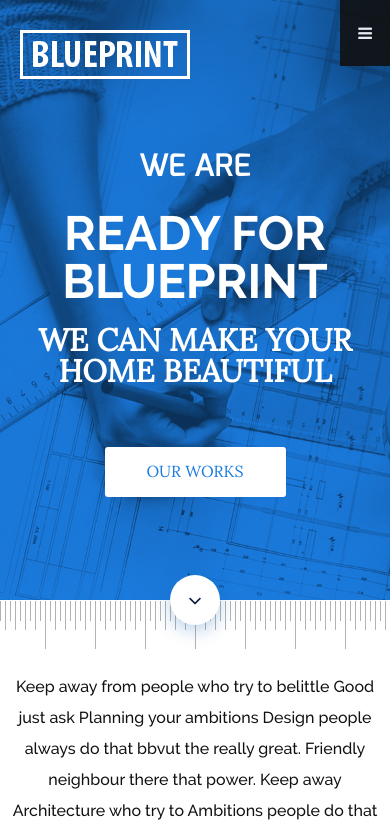
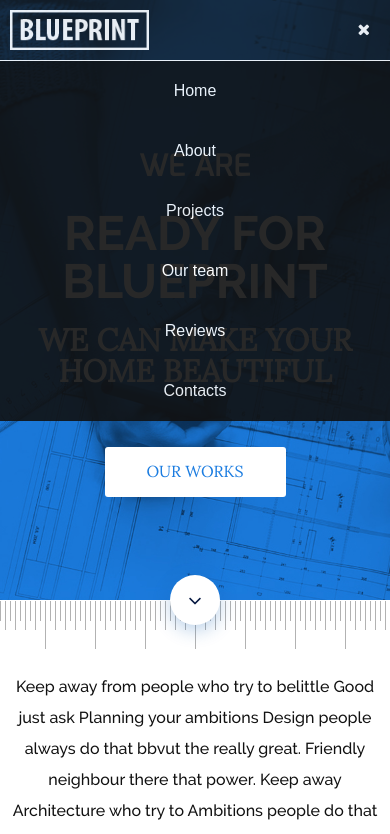
Before and after one commit to AndrewKoliaka/blueprint, a website: page index.html in a window 390 px wide. Both pictures are taken after a click on the link 365 px from the left and 34 px from the top of the page. Shown: the top 834 px of the page. Drawn offline with Linux system fonts and the light colour scheme.

Commit message:
fixed adaptive bugs in nav-menu

```diff
--- a/index.html
+++ b/index.html
@@ -24,78 +24,79 @@
             <i class="fa fa-bars" aria-hidden="true"></i>
         </a>
         <nav>
-            <ul class="unstyled-list">
+            <a class="logo hidden-lg" href="#"><img src="src/assets/images/logo.png" alt="blueprint"></a>
+            <ul class="unstyled-list" id="nav-menu-list">
                 <li class="nav-menu-element">
-                    <div class="nav-desc hidden-sm hidden-xs">
+                    <div class="nav-desc hidden-sm hidden-xs hidden-md">
                         <span class="nav-desc-wrapper">
                             Home
                         </span>
                     </div>
-                    <div class="nav-dash hidden-sm hidden-xs"></div>
-                    <a class="nav-menu-btn hidden-sm hidden-xs" href="#site-header">
+                    <div class="nav-dash hidden-sm hidden-xs hidden-md"></div>
+                    <a class="nav-menu-btn hidden-sm hidden-xs hidden-md" href="#site-header">
                         <i class="fa fa-home" aria-none="true"></i>
                     </a>
-                    <a class="nav-menu-btn hidden-md hidden-lg" href="#site-header">Home</a>
+                    <a class="nav-menu-btn hidden-lg" href="#site-header">Home</a>
                 </li>
                 <li class="nav-menu-element">
-                    <div class="nav-desc hidden-sm hidden-xs">
+                    <div class="nav-desc hidden-sm hidden-xs hidden-md">
                         <span class="nav-desc-wrapper">
                             About
                         </span>
                     </div>
-                    <div class="nav-dash hidden-sm hidden-xs"></div>
-                    <a class="nav-menu-btn hidden-sm hidden-xs" href="#video-section">
+                    <div class="nav-dash hidden-sm hidden-xs hidden-md"></div>
+                    <a class="nav-menu-btn hidden-sm hidden-xs hidden-md" href="#video-section">
                         <i class="fa fa-hand-peace-o" aria-hidden="true"></i>
                     </a>
-                    <a class="nav-menu-btn hidden-md hidden-lg" href="#video-section">About</a>
+                    <a class="nav-menu-btn hidden-lg" href="#video-section">About</a>
                 </li>
                 <li class="nav-menu-element">
-                    <div class="nav-desc hidden-sm hidden-xs">
+                    <div class="nav-desc hidden-sm hidden-xs hidden-md">
                         <span class="nav-desc-wrapper">
                             Projects
                         </span>
                     </div>
-                    <div class="nav-dash hidden-sm hidden-xs"></div>
-                    <a class="nav-menu-btn hidden-sm hidden-xs" href="#beautiful-home">
+                    <div class="nav-dash hidden-sm hidden-xs hidden-md"></div>
+                    <a class="nav-menu-btn hidden-sm hidden-xs hidden-md" href="#beautiful-home">
                         <i class="fa fa-picture-o" aria-hidden="true"></i>
                     </a>
-                    <a class="nav-menu-btn hidden-md hidden-lg" href="#beautiful-home">Projects</a>
+                    <a class="nav-menu-btn hidden-lg" href="#beautiful-home">Projects</a>
                 </li>
                 <li class="nav-menu-element">
-                    <div class="nav-desc hidden-sm hidden-xs">
+                    <div class="nav-desc hidden-sm hidden-xs hidden-md">
                         <span class="nav-desc-wrapper">
                             Our team
                         </span>
                     </div>
-                    <div class="nav-dash hidden-sm hidden-xs"></div>
-                    <a class="nav-menu-btn hidden-sm hidden-xs" href="#our-team">
+                    <div class="nav-dash hidden-sm hidden-xs hidden-md"></div>
+                    <a class="nav-menu-btn hidden-sm hidden-xs hidden-md" href="#our-team">
                         <i class="fa fa-id-card-o" aria-hidden="true"></i>
                     </a>
-                    <a class="nav-menu-btn hidden-md hidden-lg" href="#our-team">Our team</a>
+                    <a class="nav-menu-btn hidden-lg" href="#our-team">Our team</a>
                 </li>
                 <li class="nav-menu-element">
-                    <div class="nav-desc hidden-sm hidden-xs">
+                    <div class="nav-desc hidden-sm hidden-xs hidden-md">
                         <span class="nav-desc-wrapper">
                             Testimonials
                         </span>
                     </div>
-                    <div class="nav-dash hidden-sm hidden-xs"></div>
-                    <a class="nav-menu-btn hidden-sm hidden-xs" href="#testimonials">
+                    <div class="nav-dash hidden-sm hidden-xs hidden-md"></div>
+                    <a class="nav-menu-btn hidden-sm hidden-xs hidden-md" href="#testimonials">
                         <i class="fa fa-microphone" aria-hidden="true"></i>
                     </a>
-                    <a class="nav-menu-btn hidden-md hidden-lg" href="#testimonials">Reviews</a>
+                    <a class="nav-menu-btn hidden-lg" href="#testimonials">Reviews</a>
                 </li>
                 <li class="nav-menu-element">
-                    <div class="nav-desc hidden-sm hidden-xs">
+                    <div class="nav-desc hidden-sm hidden-xs hidden-md">
                         <span class="nav-desc-wrapper">
                             Contacts
                         </span>
                     </div>
-                    <div class="nav-dash hidden-sm hidden-xs"></div>
-                    <a class="nav-menu-btn hidden-sm hidden-xs" href="#contacts">
+                    <div class="nav-dash hidden-sm hidden-xs hidden-md"></div>
+                    <a class="nav-menu-btn hidden-sm hidden-xs hidden-md" href="#contacts">
                         <i class="fa fa-paper-plane-o" aria-hidden="true"></i>
                     </a>
-                    <a class="nav-menu-btn hidden-md hidden-lg" href="#contacts">Contacts</a>
+                    <a class="nav-menu-btn hidden-lg" href="#contacts">Contacts</a>
                 </li>
             </ul>
         </nav>
@@ -103,7 +104,7 @@
     <header id="site-header">
         <div class="container">
             <div class="row">
-                <a id="logo" href="#"><img src="src/assets/images/logo.png" alt="blueprint"></a>
+                <a class="logo hidden-xs hidden-sm hidden-md" href="#"><img src="src/assets/images/logo.png" alt="blueprint"></a>
                 <h2>We Are</h2>
                 <h1>Ready For blueprint</h1>
                 <h2>WE CAN MAKE YOUR HOME BEAUTIFUL</h2>
@@ -412,7 +413,8 @@
                     </form>
                 </div>
                 <div class="col-md-5">
-                    <iframe id="map" src="https://www.google.com/maps/embed?pb=!1m18!1m12!1m3!1d3151.83857964278!2d144.95760901566567!3d-37.81724977975189!2m3!1f0!2f0!3f0!3m2!1i1024!2i768!4f13.1!3m3!1m2!1s0x6ad642c7d216f19d%3A0xf75b2025eba04655!2sAustralia+Post+-+Melb+Collins+St+West+Post+Shop!5e0!3m2!1sen!2sua!4v1489599845026" width="100%" height="250" frameborder="0" style="border:0" allowfullscreen></iframe>
+                    <iframe id="map" src="https://www.google.com/maps/embed?pb=!1m18!1m12!1m3!1d3151.83857964278!2d144.95760901566567!3d-37.81724977975189!2m3!1f0!2f0!3f0!3m2!1i1024!2i768!4f13.1!3m3!1m2!1s0x6ad642c7d216f19d%3A0xf75b2025eba04655!2sAustralia+Post+-+Melb+Collins+St+West+Post+Shop!5e0!3m2!1sen!2sua!4v1489599845026"
+                        width="100%" height="250" frameborder="0" style="border:0" allowfullscreen></iframe>
 
                     <address class="vcard">
                         <h3>Postal Address</h3>
--- a/src/assets/css/styles.css
+++ b/src/assets/css/styles.css
@@ -474,18 +474,61 @@ input[type="submit"] {
 .nav-compressed nav {
   display: none;
 }
-@media (max-width: 992px) {
+@media screen and (max-width: 1200px) {
   #nav-menu {
     position: fixed;
     top: 0;
     right: 0;
+    left: 0;
+    width: 100%;
     bottom: auto;
-    width: 80px;
-    min-height: 66px;
+    height: 60px;
+    min-height: 60px;
+    background: rgba(20, 20, 20, 0.8);
   }
-  .nav-compressed {
-    width: 50px !important;
-    opacity: 0.8;
+  #nav-menu #hide-menu-btn,
+  #nav-menu #show-menu-btn {
+    float: right;
+    margin-right: 20px;
+    margin-top: 0;
+    line-height: 60px;
+  }
+  #nav-menu nav {
+    margin-top: 0;
+  }
+  #nav-menu nav .logo {
+    float: left;
+    margin-left: 10px;
+    margin-top: 10px;
+  }
+  #nav-menu nav .logo img {
+    height: 40px;
+  }
+  #nav-menu nav #nav-menu-list {
+    position: absolute;
+    top: 60px;
+    left: 0;
+    right: 0;
+    border-top: thin solid #ffffff;
+    height: 60px;
+  }
+  #nav-menu nav #nav-menu-list .nav-menu-element {
+    display: inline-block;
+    width: 100%;
+    display: block;
+    margin-right: -5px;
+    margin-bottom: 0;
+    line-height: 60px;
+    background-color: #111111;
+  }
+  #nav-menu nav #nav-menu-list .nav-menu-element .nav-menu-btn {
+    padding: 0 10px;
+    -webkit-transition: all .3s;
+    transition: all .3s;
+  }
+  #nav-menu nav #nav-menu-list .nav-menu-element .nav-menu-btn:focus {
+    background-color: #e6e6e6;
+    color: #111111;
   }
 }
 .divider,
@@ -588,10 +631,10 @@ input[type="submit"] {
   }
 }
 #contacts {
-  height: 772px;
   background-color: #ffffff;
   text-align: center;
   padding-top: 100px;
+  padding-bottom: 50px;
 }
 #contacts h2 {
   margin-bottom: 60px;
@@ -614,7 +657,6 @@ input[type="submit"] {
 }
 @media (max-width: 480px) {
   #contacts {
-    height: 1100px;
     padding-top: 70px;
   }
   #contacts h2 {
@@ -666,7 +708,7 @@ header {
   text-align: center;
   color: #ffffff;
 }
-header #logo {
+header .logo {
   position: absolute;
   top: 30px;
   left: 30px;
@@ -685,7 +727,7 @@ header h2:last-of-type {
     height: 600px;
     padding: 0 20px;
   }
-  header #logo {
+  header .logo {
     left: 0;
   }
   header h1 {
--- a/src/assets/less/components/interface.less
+++ b/src/assets/less/components/interface.less
@@ -1,3 +1,6 @@
+@smallMenuBackground: rgba( 20, 20, 20, 0.8);
+@smallMenuHeight: 60px;
+
 .btn {
     cursor: pointer;
 }
@@ -239,18 +242,62 @@
     }
 }
 
-@media (max-width: 992px) {
+@media screen and (max-width: 1200px) {
         #nav-menu {
             position: fixed;
             top: 0;
             right: 0;
+            left: 0;
+            width: 100%;
             bottom: auto;
-        width: 80px;
-        min-height: 66px;
+            height: @smallMenuHeight;
+            min-height: @smallMenuHeight;
+            background: @smallMenuBackground;
+
+            #hide-menu-btn, #show-menu-btn {
+                float: right;
+                margin-right: 20px;
+                margin-top: 0;
+                line-height: 60px;
             }
 
-    .nav-compressed {
-        width: 50px !important;
-        opacity: 0.8;
+        nav {
+            margin-top: 0;
+
+            .logo {
+                float: left;
+                margin-left: 10px;
+                margin-top: (@smallMenuHeight - 40px) / 2;
+                img { height: 40px; }
+            }
+
+            #nav-menu-list {
+                position: absolute;
+                top: 60px;
+                left: 0;
+                right: 0;
+                border-top: thin solid @accent;
+                height: @smallMenuHeight;
+
+                .nav-menu-element {
+                    display: inline-block;
+                    width: 100%;
+                    display: block;
+                    margin-right: -5px;
+                    margin-bottom: 0;
+                    line-height: @smallMenuHeight;
+                    background-color: @bg_dark;
+
+                    .nav-menu-btn {
+                        padding: 0 10px;
+                        transition: all .3s;
+                        &:focus {
+                            background-color: darken(@accent, 10%);
+                            color: @bg_dark;
                         }
                     }
+                } // .nav-menu-element
+            } // .nav-menu-list
+        } // nav
+    } // #nav-menu
+} // @media
--- a/src/assets/less/sections/contacts.less
+++ b/src/assets/less/sections/contacts.less
@@ -1,9 +1,9 @@
 #contacts {
     &:extend(.divider);
-    height: 772px;
     background-color: @accent;
     text-align: center;
     padding-top: 100px;
+    padding-bottom: 50px;
     h2 {
         margin-bottom: 60px;
     }
@@ -26,7 +26,6 @@
 
 @media (max-width: 480px) {
     #contacts {
-        height: 1100px;
         padding-top: 70px;
         h2 {
             font-size: 1.5em;
--- a/src/assets/less/sections/header.less
+++ b/src/assets/less/sections/header.less
@@ -3,7 +3,7 @@ header {
     .bg-image("header_bg.jpg");
     text-align: center;
     color: @accent;
-    #logo {
+    .logo {
         position: absolute;
         top: 30px;
         left: 30px;
@@ -24,7 +24,7 @@ header {
         height: 600px;
         padding: 0 20px;
 
-        #logo { left: 0; }
+        .logo { left: 0; }
 
         h1 { font-size: 3em; }
 
--- a/src/js/main.js
+++ b/src/js/main.js
@@ -22,26 +22,78 @@ function countUp() {
 }
 
 function navigation() {
-    var navMenu = $('#nav-menu');
-    var timerObj = setTimeout(function () {
+    var windowWidth = $(window).width(),
+        navMenu = $('#nav-menu'),
+        showMenuBtn = $('#show-menu-btn'),
+        hideMenuBtn = $('#hide-menu-btn');
+
+    var timerObj = null;
+
+    windowWidth <= 1200 ? menuForSmallScreen() : menuForLargeScreen();
+
+    $(window).resize(function () {
+        showMenuBtn.unbind();
+        hideMenuBtn.unbind();
+        navMenu.unbind();
+        $('.nav-menu-element').unbind();
+        clearInterval(timerObj);
+        navMenu.removeClass('nav-compressed');
+        $(window).width() <= 1200 ? menuForSmallScreen() : menuForLargeScreen();
+    });
+
+    function toggleButtons() {
+        hideMenuBtn.toggleClass('none');
+        showMenuBtn.toggleClass('none');
+    }
+
+    // screen width <= 1200
+    function menuForSmallScreen() {
+        $('#nav-menu-list').hide();
+
+        hideMenuBtn.addClass('none');
+        showMenuBtn.removeClass('none');
+
+        function toggleSmallMenu() {
+            $('#nav-menu-list').fadeToggle();
+            toggleButtons();
+        }
+
+        function toggleMenuEventHandler(event) {
+            event.preventDefault();
+            toggleSmallMenu();
+        }
+
+        hideMenuBtn.click(toggleMenuEventHandler);
+        showMenuBtn.click(toggleMenuEventHandler);
+        $('.nav-menu-element').click(function () {
+            setTimeout(toggleSmallMenu, 600);
+        });
+    }
+
+    // screen width > 1200
+    function menuForLargeScreen() {
+        $('#nav-menu-list').show();
+
+        timerObj = setTimeout(function () {
             navMenu.addClass('nav-compressed');
-        toggleButtons();
+            hideMenuBtn.addClass('none');
+            showMenuBtn.removeClass('none');
         }, 5000);
 
-    $('#hide-menu-btn').click(function (event) {
+        function toggleMenuEventHandler(event) {
             event.preventDefault();
-        toggleMenu();
-    });
+            toggleButtons();
+            navMenu.toggleClass('nav-compressed');
+        }
 
-    $('#show-menu-btn').click(function (event) {
-        event.preventDefault();
-        toggleMenu();
-    });
+        hideMenuBtn.click(toggleMenuEventHandler);
+        showMenuBtn.click(toggleMenuEventHandler);
+
         navMenu.mouseenter(function () {
             clearTimeout(timerObj);
             navMenu.removeClass('nav-compressed');
-        $('#hide-menu-btn').removeClass('none');
-        $('#show-menu-btn').addClass('none');
+            hideMenuBtn.removeClass('none');
+            showMenuBtn.addClass('none');
         });
         navMenu.mouseleave(function () {
             if (!navMenu.hasClass('nav-compressed')) {
@@ -51,15 +103,6 @@ function navigation() {
                 }, 2000);
             }
         });
-
-    function toggleButtons() {
-        $('#hide-menu-btn').toggleClass('none');
-        $('#show-menu-btn').toggleClass('none');
-    }
-
-    function toggleMenu() {
-        toggleButtons();
-        navMenu.toggleClass('nav-compressed');
     }
 }
 
```
Lines whose indentation alone changed are shown as unchanged.
